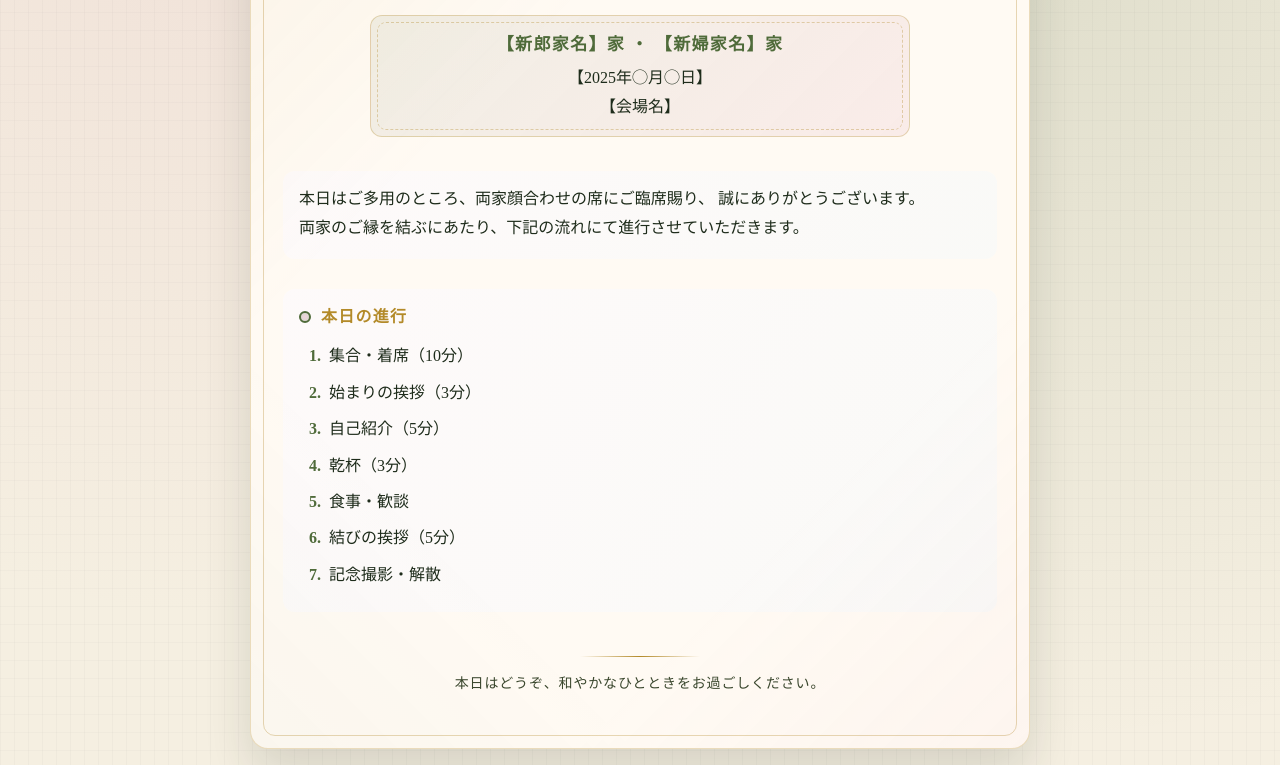
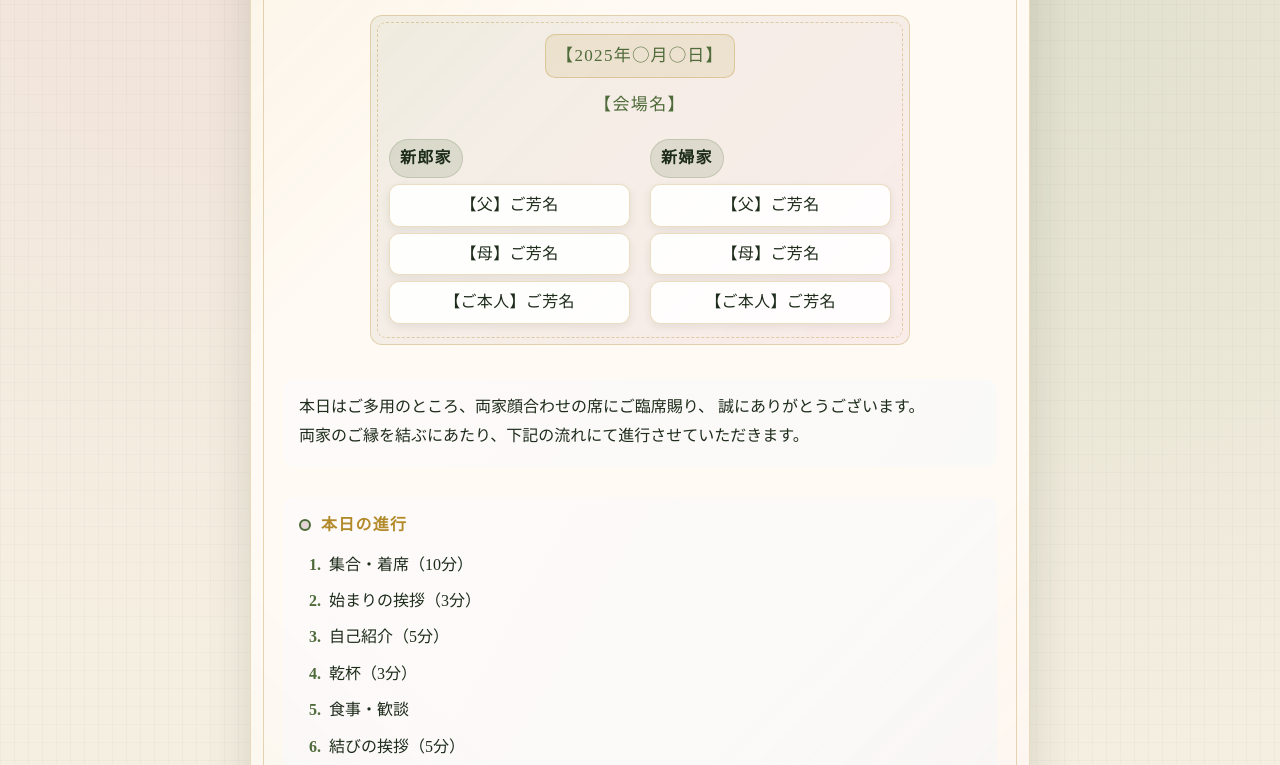
Before and after one commit to tigaxa/shiori, a plain HTML site: page index.html in a window 1280 px wide. Shown: the part 135-900 px from the top of the page. Drawn offline with Linux system fonts and the light colour scheme.

Commit message:
fix: 両家の表現排除し、参加者一覧を追加

```diff
--- a/index.html
+++ b/index.html
@@ -3,17 +3,32 @@
 <head>
   <meta charset="UTF-8" />
   <meta name="viewport" content="width=device-width, initial-scale=1.0" />
-  <title>両家顔合わせのご案内</title>
+  <title>ご縁を結ぶ食事会のご案内</title>
   <link rel="stylesheet" href="./style.css" />
 </head>
 <body>
   <div class="container">
-    <h1>両家顔合わせのご案内</h1>
+    <h1>ご縁を結ぶ食事会のご案内</h1>
 
     <div class="meta">
-      <strong>【新郎家名】家 ・ 【新婦家名】家</strong>
-      【2025年◯月◯日】<br />
-      【会場名】
+      <div class="meta-main">
+        <div class="meta-date">【2025年◯月◯日】</div>
+        <div class="meta-venue">【会場名】</div>
+      </div>
+      <div class="meta-names" aria-label="両家参加者">
+        <div class="name-column">
+          <div class="family-title">新郎家</div>
+          <div class="name-row">【父】ご芳名</div>
+          <div class="name-row">【母】ご芳名</div>
+          <div class="name-row">【ご本人】ご芳名</div>
+        </div>
+        <div class="name-column">
+          <div class="family-title">新婦家</div>
+          <div class="name-row">【父】ご芳名</div>
+          <div class="name-row">【母】ご芳名</div>
+          <div class="name-row">【ご本人】ご芳名</div>
+        </div>
+      </div>
     </div>
 
     <div class="section">
--- a/style.css
+++ b/style.css
@@ -85,7 +85,7 @@ h1::after {
   position: relative;
   text-align: center;
   margin: 0 auto 34px;
-  padding: 14px 18px;
+  padding: 18px 18px 20px;
   max-width: 540px;
   background: linear-gradient(135deg, rgba(79, 107, 58, 0.08), rgba(212, 139, 163, 0.12));
   border: 1px solid rgba(179, 138, 41, 0.3);
@@ -101,12 +101,65 @@ h1::after {
   pointer-events: none;
 }
 
-.meta strong {
-  display: block;
+.meta-main {
+  position: relative;
+  z-index: 1;
+  display: flex;
+  flex-direction: column;
+  gap: 6px;
+  align-items: center;
   font-size: 17px;
   letter-spacing: 0.08em;
   color: var(--green);
-  margin-bottom: 4px;
+  margin-bottom: 14px;
+}
+
+.meta-date {
+  padding: 6px 10px;
+  border-radius: 10px;
+  background: rgba(179, 138, 41, 0.12);
+  border: 1px solid rgba(179, 138, 41, 0.32);
+}
+
+.meta-venue {
+  padding: 6px 10px 4px;
+}
+
+.meta-names {
+  position: relative;
+  z-index: 1;
+  display: flex;
+  gap: 20px;
+  justify-content: center;
+  align-items: stretch;
+  flex-wrap: wrap;
+}
+
+.name-column {
+  flex: 1 1 220px;
+  display: flex;
+  flex-direction: column;
+  gap: 6px;
+}
+
+.family-title {
+  align-self: flex-start;
+  padding: 4px 10px;
+  border-radius: 999px;
+  background: rgba(79, 107, 58, 0.14);
+  color: var(--ink);
+  font-weight: 700;
+  letter-spacing: 0.08em;
+  border: 1px solid rgba(79, 107, 58, 0.18);
+}
+
+.name-row {
+  padding: 6px 10px;
+  border-radius: 10px;
+  background: rgba(255, 255, 255, 0.9);
+  border: 1px solid rgba(179, 138, 41, 0.28);
+  box-shadow: 0 3px 9px rgba(30, 44, 27, 0.08);
+  letter-spacing: 0.02em;
 }
 
 .section {
@@ -207,4 +260,12 @@ footer::before {
   .meta {
     padding: 12px 14px;
   }
+
+  .meta-names {
+    gap: 12px;
+  }
+
+  .name-column {
+    flex: 1 1 180px;
+  }
 }
```
